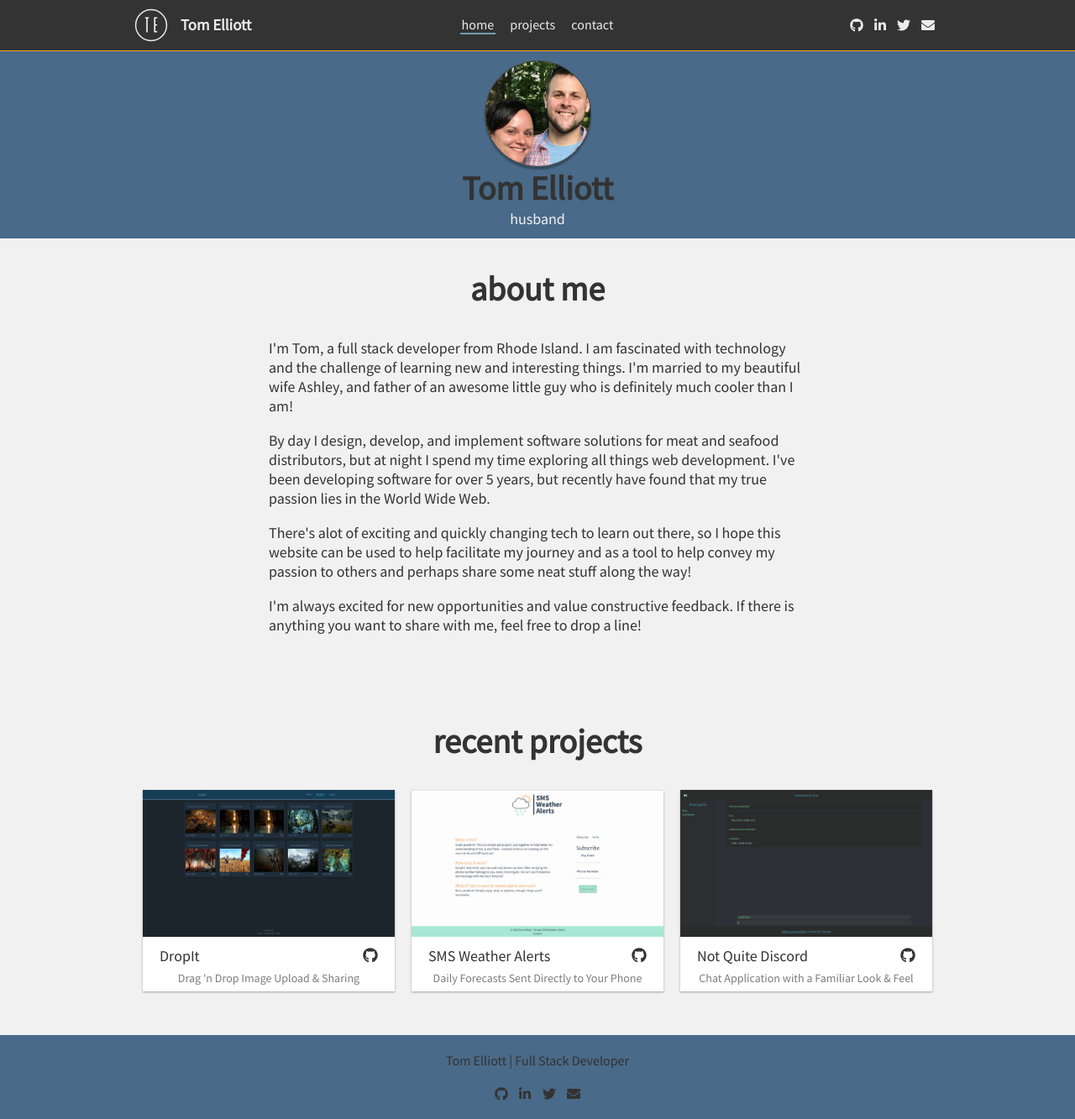
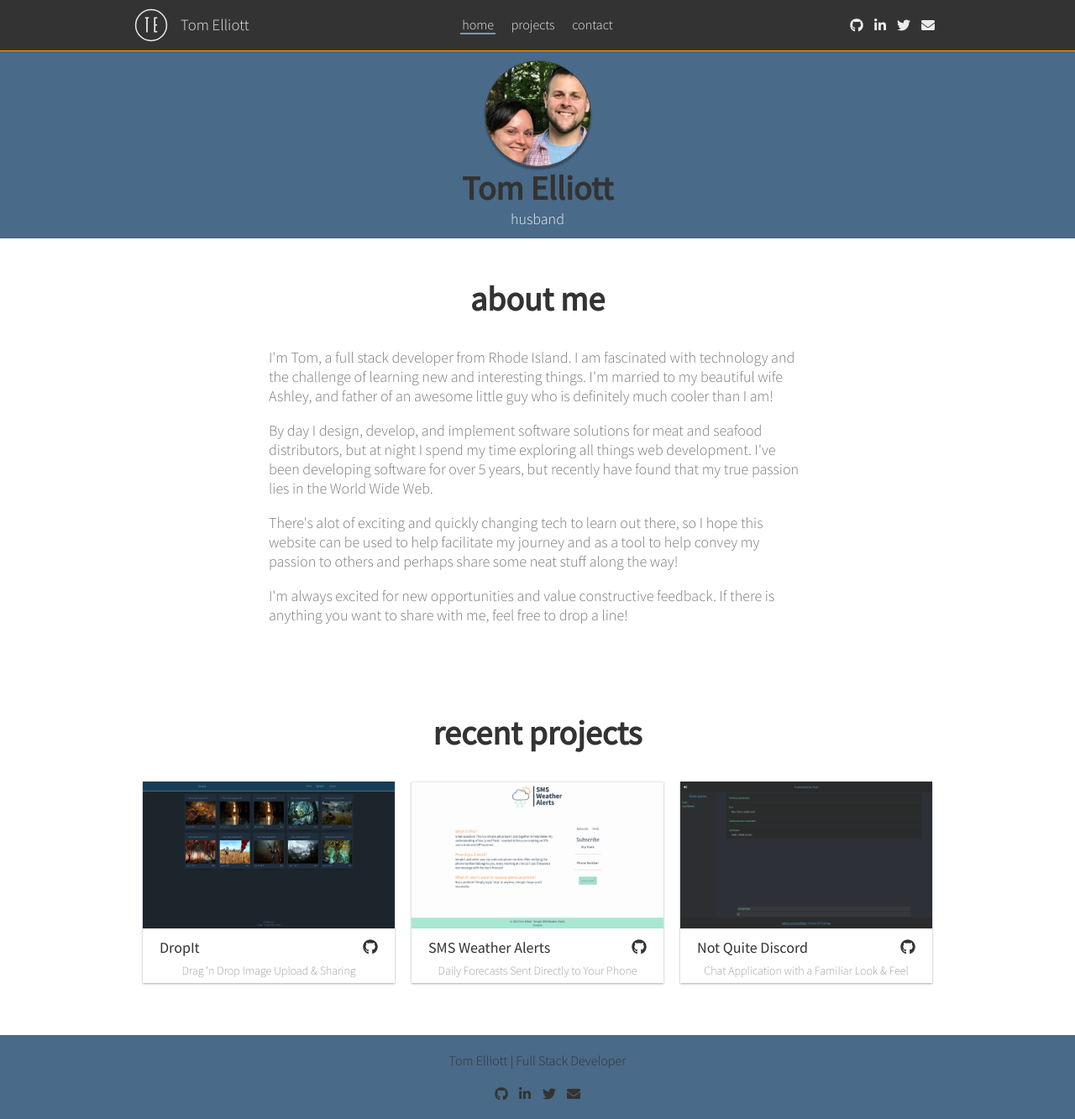
Before and after one commit to tmelliottjr/portfolio, a Jekyll site: the page built from index.html, in a window 1280 px wide and 1333 px high. Shown: the whole window at 84% size. Built offline with Jekyll 4.4.1, drawn with Linux system fonts in a browser that asks for light colours; nearby versions of some CDN libraries.

Commit message:
update font weights

```diff
--- a/_layouts/default.html
+++ b/_layouts/default.html
@@ -36,7 +36,7 @@
 
     <title>{{ site.name }} | {{ page.title }}</title>
     <link rel="shortcut icon" type="image/png" href={{ "static/assets/favicon.png" | relative_url }}>
-    <link href="https://fonts.googleapis.com/css?family=Source+Sans+Pro" rel="stylesheet">
+    <link href="https://fonts.googleapis.com/css?family=Source+Sans+Pro:200,300,400" rel="stylesheet">
     <link href={{ "static/styles.css" | relative_url }} rel="stylesheet">
 </head>
 
--- a/static/styles.css
+++ b/static/styles.css
@@ -4,10 +4,10 @@ body {
   margin: 0;
   height: 100%;
   font-family: 'Source Sans Pro', sans-serif;
+  font-weight: 300;
   color: #333;
-  background-color: #f1f1f1;
+  background-color: #fff;
   scroll-behavior: smooth;
-  /* overflow-x: hidden; */
 }
 
 .all-projects {
@@ -24,6 +24,7 @@ ul {
 }
 h3 {
   margin: 0;
+  font-weight: 300;
 }
 
 h1 {
@@ -38,6 +39,11 @@ section {
   margin-bottom: 50px;
 }
 
+section > p {
+  color: #777777;
+  font-weight: 300;
+}
+
 .section-title {
   text-align: center;
   font-size: 40px;
@@ -49,14 +55,20 @@ section {
   flex-direction: column;
 }
 
+label {
+  font-weight: 400;
+}
+
 input,
 textarea {
   -webkit-appearance: none;
   height: 25px;
   width: 275px;
   font-size: 16px;
+  font-weight: inherit;
   outline-color: #2565a0;
   outline-width: 2px;
+  background-color: #fcfeff;
   font-family: inherit;
   border: 1px solid #6b9eb263;
   border-radius: 0;
@@ -82,7 +94,7 @@ button:hover {
 textarea {
   height: 125px;
   width: 350px;
-  resize: vertical;
+  resize: none;
 }
 
 .form-group > label {
@@ -163,11 +175,6 @@ header {
   flex-direction: column;
   justify-content: center;
   text-align: center;
-  -webkit-transition: all 1s ease;
-  -moz-transition: all 1s ease;
-  -ms-transition: all 1s ease;
-  -o-transition: all 1s ease;
-  transition: all 1s ease;
 }
 
 .avatar {
@@ -197,11 +204,6 @@ header {
 }
 
 .brand {
-  -webkit-transition: all 1s ease;
-  -moz-transition: all 1s ease;
-  -ms-transition: all 1s ease;
-  -o-transition: all 1s ease;
-  transition: all 1s ease;
   display: flex;
   align-items: center;
   justify-self: flex-start;
@@ -312,7 +314,7 @@ a {
 }
 
 .self-tag {
-  transition: all 2s ease;
+  transition: opacity 2s ease;
   font-size: 18px;
   color: #f1f1f1;
   opacity: 1;
@@ -427,10 +429,12 @@ a {
   justify-content: space-between;
   padding: 0 20px 0 20px;
   font-size: 18px;
+  font-weight: 400;
 }
 
 .project-description {
   font-size: 14px;
+  font-weight: 200;
   color: #7d7d7d;
 }
 
@@ -482,6 +486,7 @@ a {
 
 .project-item-link {
   font-size: 24px;
+  font-weight: 400;
   width: fit-content;
   color: #ffa400;
 }
```
